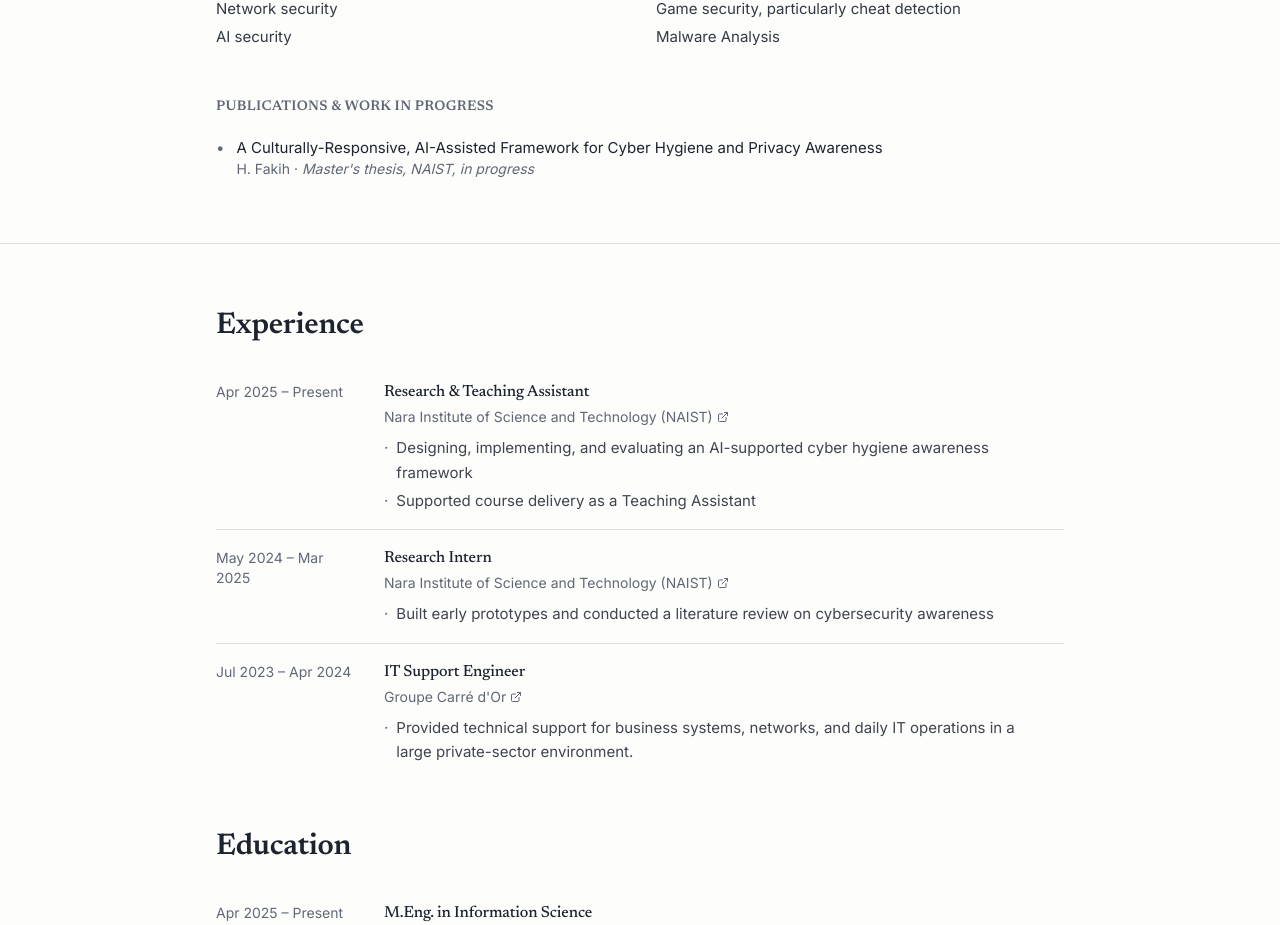
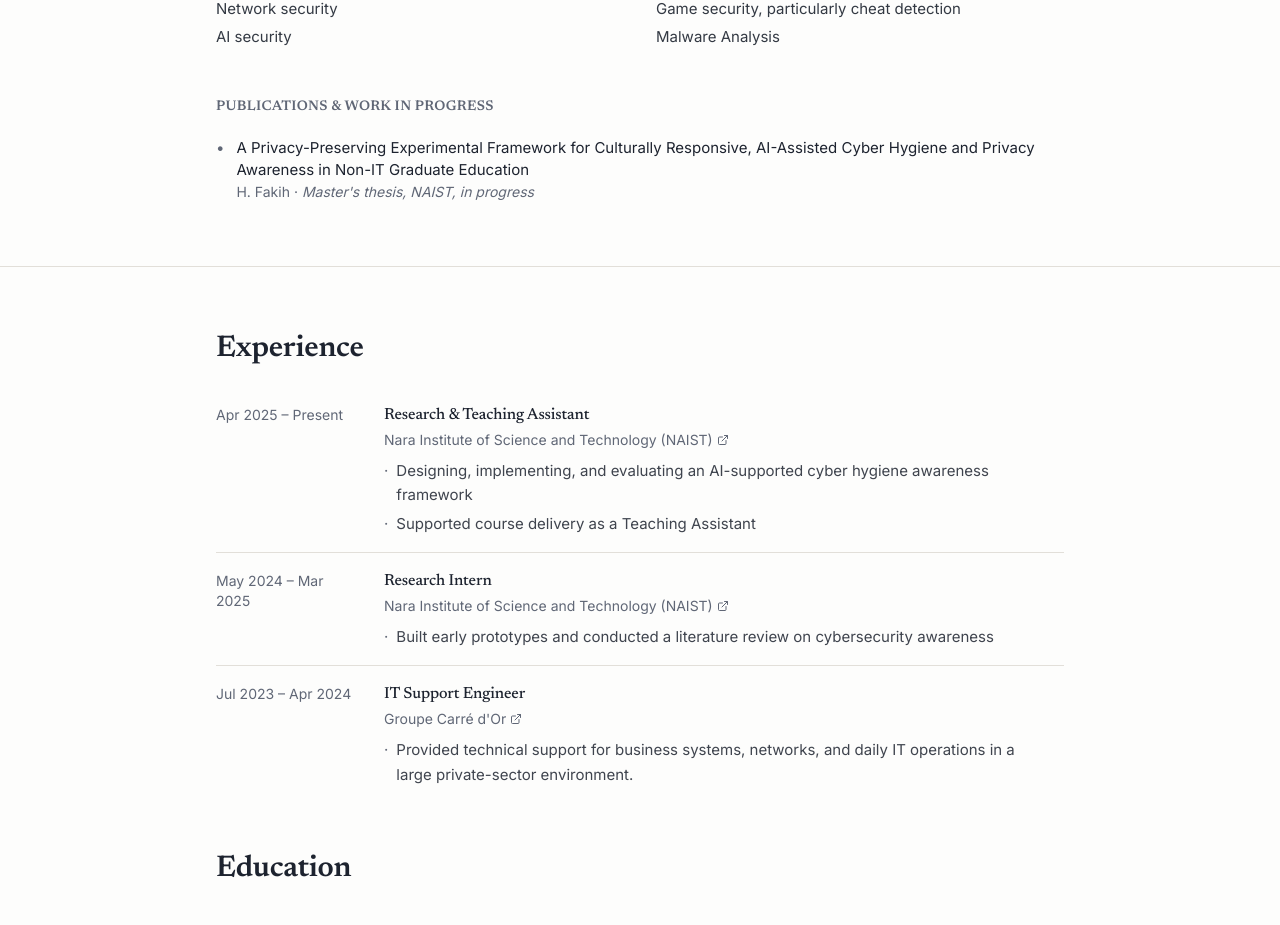
Before and after one commit to Fakih-Hamid/Fakih-Hamid.github.io, a React (Vite) app: page / in a window 1280 px wide. Shown: the part 900-1825 px from the top of the page. Built offline with nearby package versions, Linux system fonts and the light colour scheme; the HTML template or start-up script is replaced by a standard one.

Commit message:
Refine master's thesis title

```diff
--- a/src/components/portfolio/ResearchSection.tsx
+++ b/src/components/portfolio/ResearchSection.tsx
@@ -22,7 +22,7 @@ interface Work {
 const inProgress: Work[] = [
   {
     title:
-      "A Culturally-Responsive, AI-Assisted Framework for Cyber Hygiene and Privacy Awareness",
+      "A Privacy-Preserving Experimental Framework for Culturally Responsive, AI-Assisted Cyber Hygiene and Privacy Awareness in Non-IT Graduate Education",
     authors: "H. Fakih",
     venue: "Master's thesis, NAIST, in progress",
   },
```
